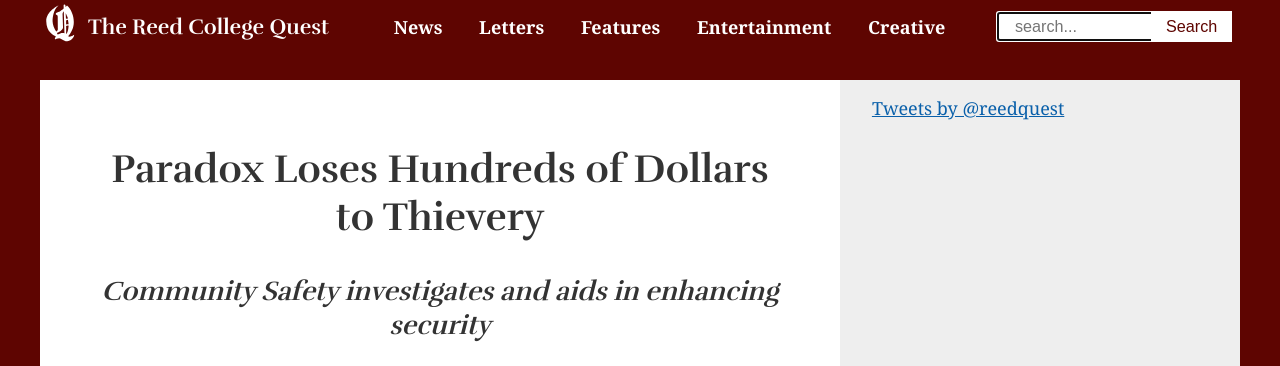
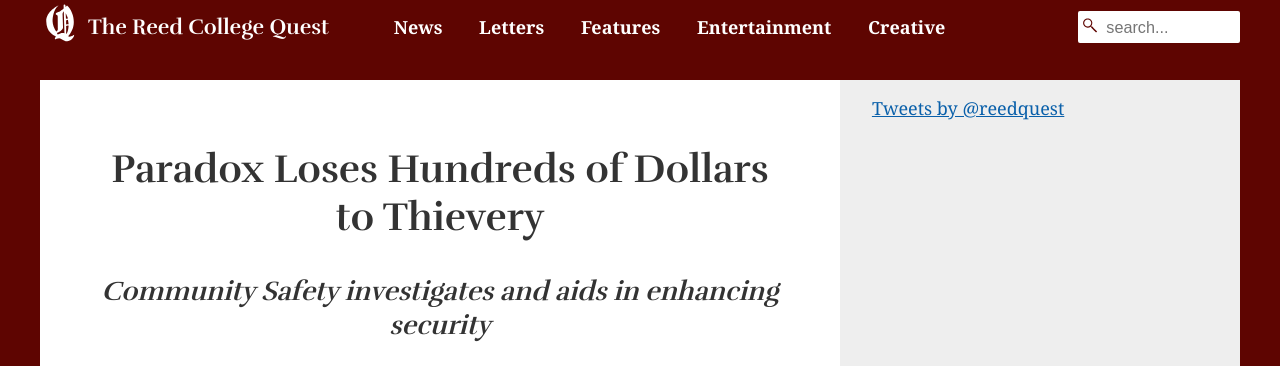
Before and after one commit to wjones127/QuestWPTheme, a PHP site: page /single.html in a window 1280 px wide. Shown: the top 366 px of the page. Run offline with PHP 8.4, Linux system fonts and the light colour scheme; some libraries are stand-ins or nearby versions; some web fonts are replaced.

Commit message:
Created new style for search bar

```diff
--- a/single.html
+++ b/single.html
@@ -51,7 +51,13 @@
 <div class="navigation-container closed">
 
 <form class="search-box">
-<input class="search-box-input" type="text" autofocus="true" placeholder="search..." required><input class="search-box-submit" type="submit" value="Search">
+
+<svg version="1.1" id="search-icon" xmlns="http://www.w3.org/2000/svg" xmlns:xlink="http://www.w3.org/1999/xlink" x="0px" y="0px" width="1em" height="1em" viewBox="0 0 40 40" enable-background="new 0 0 40 40" xml:space="preserve">
+<path d="M22.815,22.707c0,0,0.898,0.876,2.041,0.604c2.627,2.627,0.655,0.655,11.002,11.002l-2.427,2.427c0,0-10.053-10.053-11.002-11.002c0.271-1.143-0.604-2.041-0.604-2.041l-0.346,0.015c-4.054,3.348-10.064,3.125-13.857-0.668c-4.03-4.03-4.03-10.564,0-14.594c4.029-4.03,10.563-4.03,14.593,0c3.812,3.812,4.018,9.863,0.62,13.917L22.815,22.707zM20.478,21.221c3.047-3.046,3.047-7.986,0-11.033c-3.047-3.047-7.987-3.047-11.034,0c-3.047,3.047-3.047,7.987,0,11.034C12.491,24.268,17.431,24.268,20.478,21.221z"/>
+</svg>
+
+<input class="search-box-input" type="text" placeholder="search..." required>
+<!--<input class="search-box-submit" type="submit" value="Search">-->
 </form>
 
 
@@ -100,7 +106,7 @@
 <a class="twitter-timeline" href="https://twitter.com/reedquest" data-widget-id="548309406333407232">Tweets by @reedquest</a> <script>!function(d,s,id){var js,fjs=d.getElementsByTagName(s)[0],p=/^http:/.test(d.location)?'http':'https';if(!d.getElementById(id)){js=d.createElement(s);js.id=id;js.src=p+"://platform.twitter.com/widgets.js";fjs.parentNode.insertBefore(js,fjs);}}(document,"script","twitter-wjs");</script>
 </div>
 </div>
-</div><!-- .main-wrapper -->
+
 <!-- Footer -->
 <div class="section group">
 <div class="col span12">
@@ -116,7 +122,7 @@
 </div>
 </div>
 
-
+</div><!-- .main-wrapper -->
 
 <script src="http://ajax.googleapis.com/ajax/libs/jquery/2.1.3/jquery.min.js"></script>
 <script src="main.js"></script>
--- a/style2.css
+++ b/style2.css
@@ -317,7 +317,8 @@ article {
 /* The Search Box */
 .search-box {
   display: inline-block;
-  float: right; }
+  float: right;
+  position: relative; }
 
 .search-box-input, .search-box-submit {
   margin: 0.5rem 0 0;
@@ -325,8 +326,14 @@ article {
   box-sizing: border-box; }
 
 .search-box-input {
-  padding: 0.2rem 1rem;
-  width: 10em; }
+  padding: 0.4rem 1rem 0.4rem 1.75em;
+  width: 10em;
+  transition: width 0.2s;
+  border-radius: 2px;
+  border: none;
+  color: #5e0501; }
+  .search-box-input:focus {
+    width: 15em; }
 
 .search-box-submit {
   display: hidden;
@@ -341,6 +348,13 @@ article {
   .search-box-submit:hover {
     cursor: pointer;
     background-color: #aa1913; }
+
+#search-icon {
+  position: absolute;
+  top: 0.8rem;
+  left: 0.2rem; }
+  #search-icon path {
+    fill: #5e0501; }
 
 input[type='submit'] {
   appearance: none;
--- a/style2.sass
+++ b/style2.sass
@@ -320,13 +320,20 @@ article
 .search-box
   display: inline-block
   float: right
+  position: relative
 .search-box-input, .search-box-submit
   margin: 0.5rem 0 0
   font-size: 0.9em
   box-sizing: border-box
 .search-box-input
-  padding: 0.2rem 1rem
+  padding: 0.4rem 1rem 0.4rem 1.75em
   width: 10em
+  transition: width 0.2s
+  border-radius: 2px
+  border: none
+  color: $reedred
+  &:focus
+    width: 15em
 .search-box-submit
   display: hidden
   width: 5em
@@ -340,7 +347,12 @@ article
   &:hover
     cursor: pointer
     background-color: $brightred
-
+#search-icon
+  position: absolute
+  top: 0.8rem
+  left: 0.2rem
+  path
+    fill: $reedred
 // Override mobile appearance
 input[type='submit']
   appearance: none
```
Also changed, not shown: index.html (+7 -1 lines), searchicon.svg (added).
